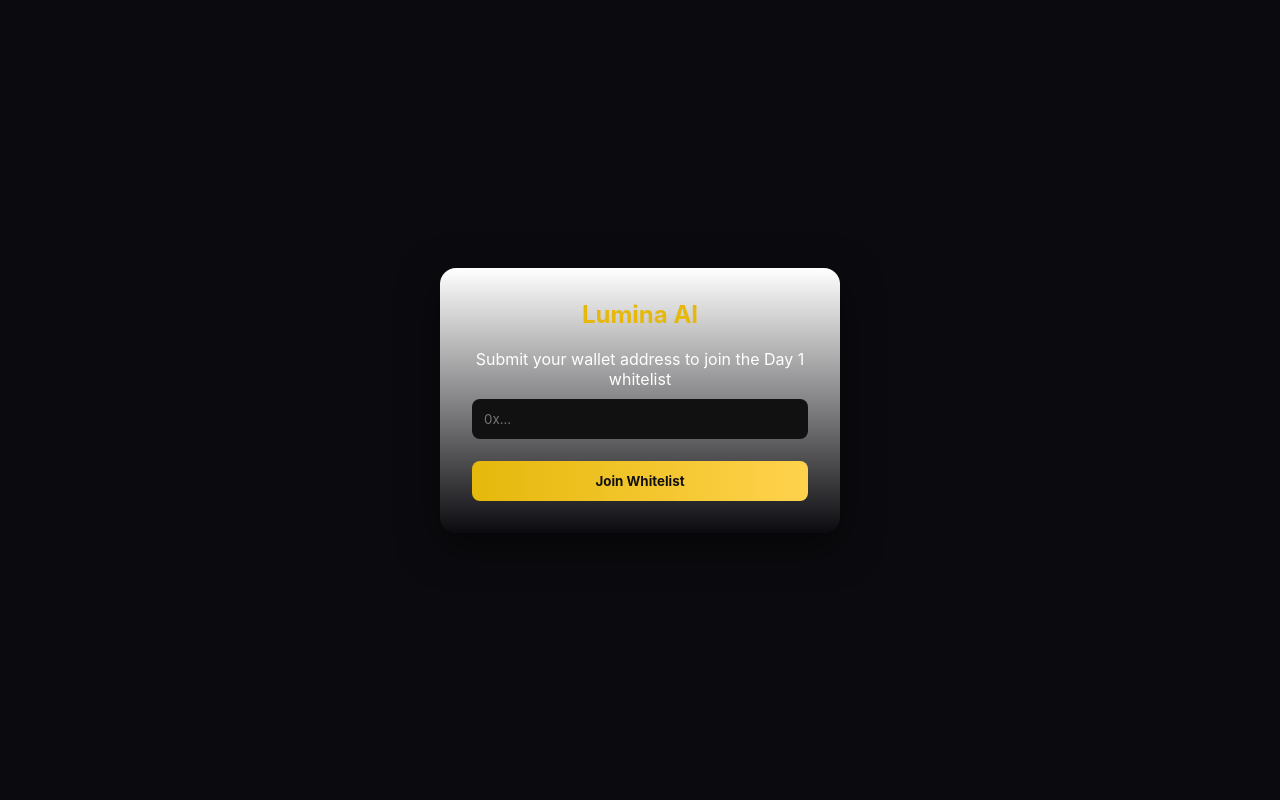
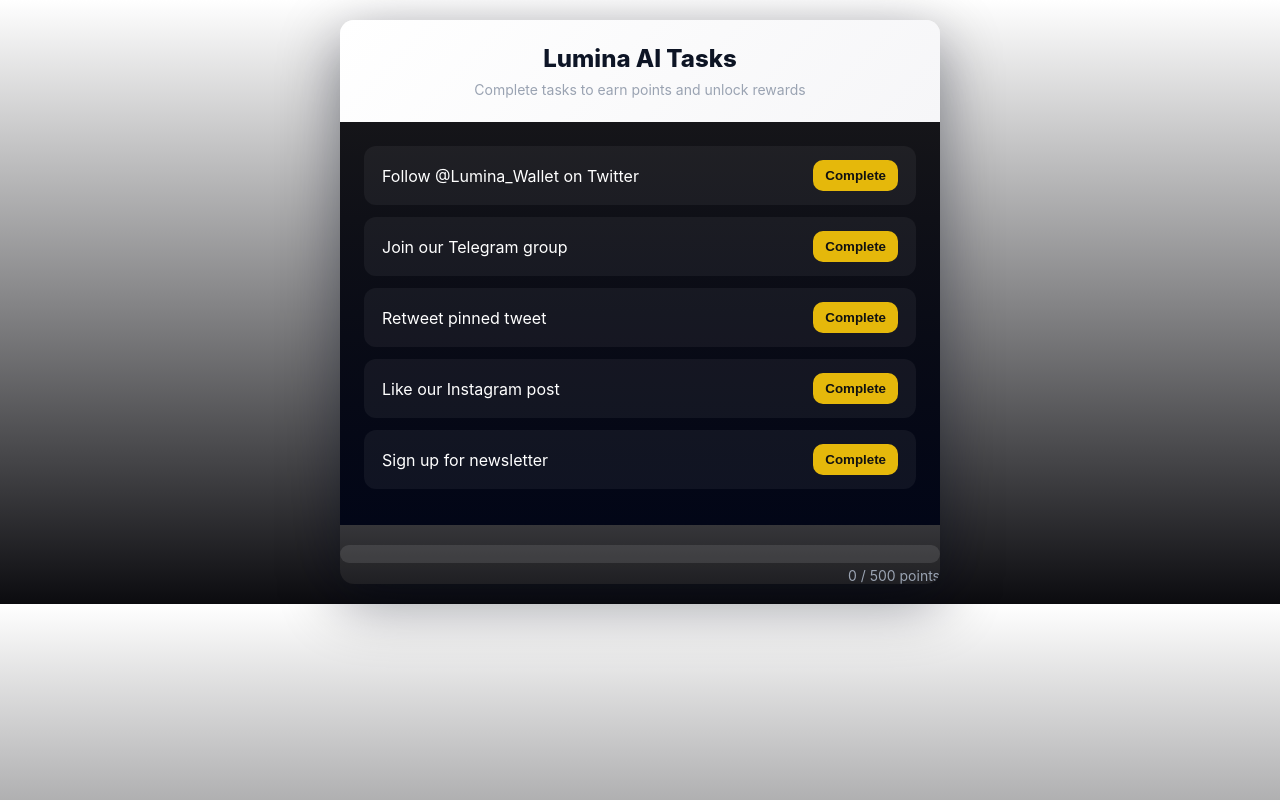
Before and after one commit to lumina-whitelist/lumina-whitelist, a plain HTML site: page index.html in a window 1280 px wide. Drawn offline with Linux system fonts and the light colour scheme.

Commit message:
Update index.html

```diff
--- a/index.html
+++ b/index.html
@@ -1,75 +1,230 @@
 <!DOCTYPE html>
 <html lang="en">
 <head>
-<meta charset="UTF-8">
-<meta name="viewport" content="width=device-width, initial-scale=1.0">
-<title>Lumina AI — Day 1 Whitelist</title>
+<meta charset="UTF-8" />
+<meta name="viewport" content="width=device-width, initial-scale=1.0" />
+<title>Lumina AI Tasks — Galxe Style</title>
+
 <style>
-  * { box-sizing: border-box; margin:0; padding:0; font-family:'Inter',sans-serif; }
-  body { display:flex; justify-content:center; align-items:center; height:100vh; background:#0b0b0f; color:#fff; }
-  .container { width:100%; max-width:400px; padding:32px; border-radius:16px; background:linear-gradient(180deg,#ffffff 0%,#0b0b0f 100%); box-shadow:0 12px 40px rgba(0,0,0,0.5); text-align:center; }
-  h1 { margin-bottom:20px; font-size:24px; color:#e5b80b; }
-  input { width:100%; padding:12px; margin:10px 0; border-radius:8px; border:none; background:#111; color:#fff; }
-  button { width:100%; padding:12px; margin-top:12px; border-radius:8px; border:none; background:linear-gradient(90deg,#e5b80b,#ffd24d); color:#111; font-weight:700; cursor:pointer; }
-  button:hover{opacity:0.9;}
-  .success { display:none; margin-top:20px; color:#10b981; font-weight:bold; font-size:16px; }
-  .blocked { display:none; margin-top:20px; color:#ff4d4f; font-weight:bold; font-size:16px; }
+  /* Root colors */
+  :root {
+    --accent: #e5b80b; /* gold */
+    --bg-white: #ffffff;
+    --bg-black: #0b0b0f;
+    --text-light: #fff;
+    --text-dark: #0b0b0f;
+    --muted: #9aa3b2;
+    --radius: 14px;
+  }
+
+  body {
+    margin: 0;
+    font-family: Inter, sans-serif;
+    background: linear-gradient(180deg, var(--bg-white) 0%, var(--bg-black) 100%);
+    color: var(--text-dark);
+    display: flex;
+    justify-content: center;
+    padding: 20px;
+  }
+
+  .container {
+    width: 100%;
+    max-width: 600px;
+    background: rgba(255,255,255,0.05);
+    border-radius: var(--radius);
+    box-shadow: 0 18px 60px rgba(2,6,23,0.45);
+    overflow: hidden;
+  }
+
+  header {
+    padding: 24px;
+    background: linear-gradient(135deg, var(--bg-white) 0%, #f6f6f8 100%);
+    text-align: center;
+  }
+
+  header h1 {
+    margin: 0;
+    font-size: 24px;
+    font-weight: 800;
+    background: linear-gradient(90deg, #0f172a, #0b1220);
+    -webkit-background-clip: text;
+    background-clip: text;
+    color: transparent;
+  }
+
+  .subtitle {
+    font-size: 14px;
+    color: var(--muted);
+    margin-top: 8px;
+  }
+
+  .tasks {
+    padding: 24px;
+    background: linear-gradient(180deg, rgba(11,11,15,0.95), rgba(2,6,23,1));
+    color: var(--text-light);
+  }
+
+  .task {
+    background: rgba(255,255,255,0.05);
+    padding: 14px 18px;
+    border-radius: 12px;
+    margin-bottom: 12px;
+    display: flex;
+    justify-content: space-between;
+    align-items: center;
+  }
+
+  .task button {
+    background: var(--accent);
+    border: none;
+    padding: 8px 12px;
+    border-radius: 10px;
+    cursor: pointer;
+    font-weight: 700;
+    color: #111;
+    transition: transform 0.12s ease;
+  }
+
+  .task button:hover {
+    transform: translateY(-2px);
+  }
+
+  .progress-container {
+    margin-top: 20px;
+  }
+
+  .progress-bar {
+    width: 100%;
+    background: rgba(255,255,255,0.1);
+    border-radius: 10px;
+    overflow: hidden;
+    height: 18px;
+  }
+
+  .progress-fill {
+    height: 100%;
+    background: var(--accent);
+    width: 0%;
+    transition: width 0.3s ease;
+  }
+
+  .points {
+    text-align: right;
+    font-size: 14px;
+    margin-top: 4px;
+    color: var(--muted);
+  }
+
+  .success {
+    display: none;
+    padding: 30px;
+    text-align: center;
+  }
+
+  .success.active {
+    display: block;
+  }
+
+  .success .badge {
+    width: 96px;
+    height: 96px;
+    border-radius: 50%;
+    background: linear-gradient(135deg,#0ea5a4,#10b981);
+    margin: 20px auto;
+    display: flex;
+    align-items: center;
+    justify-content: center;
+    font-size: 36px;
+    font-weight: 800;
+    color: #fff;
+  }
+
 </style>
 </head>
 <body>
 
-<div class="container" id="formContainer">
-  <h1>Lumina AI</h1>
-  <p>Submit your wallet address to join the Day 1 whitelist</p>
+<div class="container">
+  <header>
+    <h1>Lumina AI Tasks</h1>
+    <div class="subtitle">Complete tasks to earn points and unlock rewards</div>
+  </header>
 
-  <input type="text" id="wallet" placeholder="0x...">
-  <button id="submitBtn">Join Whitelist</button>
+  <div class="tasks" id="tasksContainer">
+    <!-- Tasks will be injected here -->
+  </div>
 
-  <div class="success" id="successMsg">✅ Congratulations! You are on the whitelist.</div>
-  <div class="blocked" id="blockedMsg">❌ This wallet or device has already submitted.</div>
+  <div class="progress-container">
+    <div class="progress-bar">
+      <div class="progress-fill" id="progressFill"></div>
+    </div>
+    <div class="points" id="pointsDisplay">0 / 500 points</div>
+  </div>
+
+  <div class="success" id="successScreen">
+    <div class="badge">✓</div>
+    <h2>Congratulations!</h2>
+    <p>You've earned enough points and unlocked your reward!</p>
+  </div>
 </div>
 
 <script>
-  const walletInput = document.getElementById('wallet');
-  const submitBtn = document.getElementById('submitBtn');
-  const successMsg = document.getElementById('successMsg');
-  const blockedMsg = document.getElementById('blockedMsg');
+  const tasks = [
+    { id: 1, text: "Follow @Lumina_Wallet on Twitter", points: 100 },
+    { id: 2, text: "Join our Telegram group", points: 100 },
+    { id: 3, text: "Retweet pinned tweet", points: 100 },
+    { id: 4, text: "Like our Instagram post", points: 100 },
+    { id: 5, text: "Sign up for newsletter", points: 100 }
+  ];
 
-  let whitelist = JSON.parse(localStorage.getItem('luminaWhitelist') || '[]');
+  const pointsGoal = 500;
+  let userPoints = parseInt(localStorage.getItem('userPoints') || '0');
+  let completedTasks = JSON.parse(localStorage.getItem('completedTasks') || '[]');
 
-  // Block by device/session
-  if(sessionStorage.getItem('joined')){
-    document.getElementById('wallet').style.display='none';
-    submitBtn.style.display='none';
-    blockedMsg.style.display='block';
+  const tasksContainer = document.getElementById('tasksContainer');
+  const progressFill = document.getElementById('progressFill');
+  const pointsDisplay = document.getElementById('pointsDisplay');
+  const successScreen = document.getElementById('successScreen');
+
+  function updateProgress() {
+    const percent = Math.min((userPoints / pointsGoal) * 100, 100);
+    progressFill.style.width = percent + '%';
+    pointsDisplay.textContent = `${userPoints} / ${pointsGoal} points`;
+
+    if(userPoints >= pointsGoal) {
+      successScreen.classList.add('active');
+    }
   }
 
-  submitBtn.addEventListener('click', () => {
-    const wallet = walletInput.value.trim();
+  function renderTasks() {
+    tasksContainer.innerHTML = '';
+    tasks.forEach(task => {
+      const completed = completedTasks.includes(task.id);
+      const taskDiv = document.createElement('div');
+      taskDiv.className = 'task';
+      taskDiv.innerHTML = `
+        <span>${task.text}</span>
+        <button ${completed ? 'disabled' : ''} data-id="${task.id}">${completed ? 'Done' : 'Complete'}</button>
+      `;
+      tasksContainer.appendChild(taskDiv);
+    });
 
-    if(!wallet || wallet.length < 26){
-      alert("Please enter a valid wallet address.");
-      return;
-    }
+    document.querySelectorAll('.task button').forEach(btn => {
+      btn.addEventListener('click', () => {
+        const id = parseInt(btn.dataset.id);
+        if(!completedTasks.includes(id)){
+          completedTasks.push(id);
+          localStorage.setItem('completedTasks', JSON.stringify(completedTasks));
+          userPoints += tasks.find(t => t.id === id).points;
+          localStorage.setItem('userPoints', userPoints);
+          renderTasks();
+          updateProgress();
+        }
+      });
+    });
+  }
 
-    if(whitelist.includes(wallet)){
-      walletInput.style.display='none';
-      submitBtn.style.display='none';
-      blockedMsg.style.display='block';
-      return;
-    }
-
-    // Save wallet
-    whitelist.push(wallet);
-    localStorage.setItem('luminaWhitelist', JSON.stringify(whitelist));
-
-    // Block current session
-    sessionStorage.setItem('joined', 'true');
-
-    walletInput.style.display='none';
-    submitBtn.style.display='none';
-    successMsg.style.display='block';
-  });
+  renderTasks();
+  updateProgress();
 </script>
 
 </body>
```
